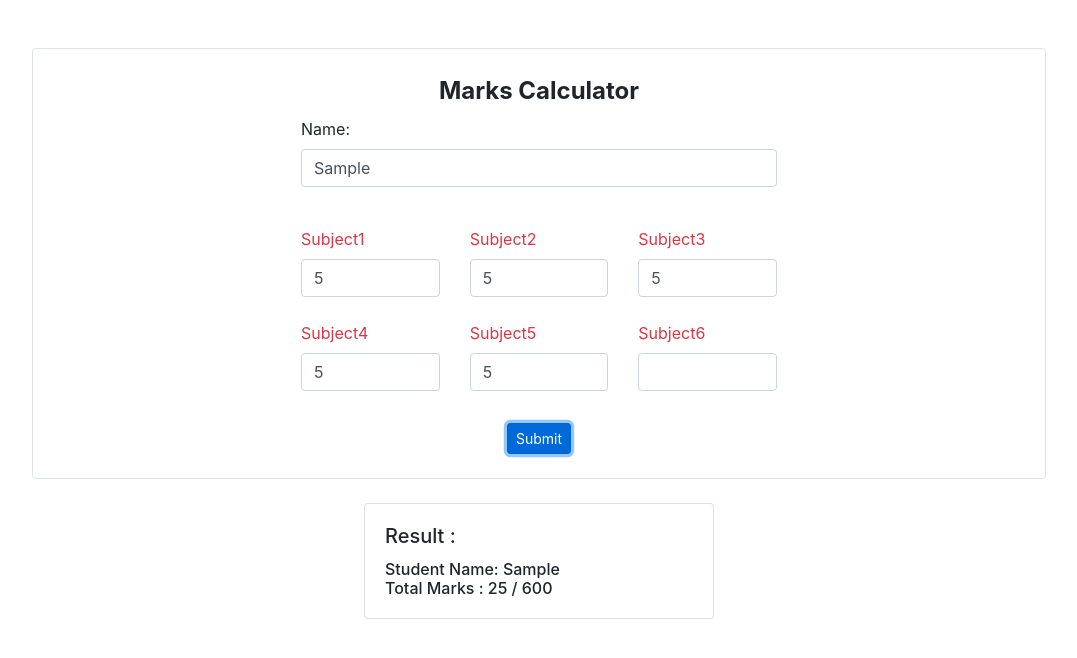
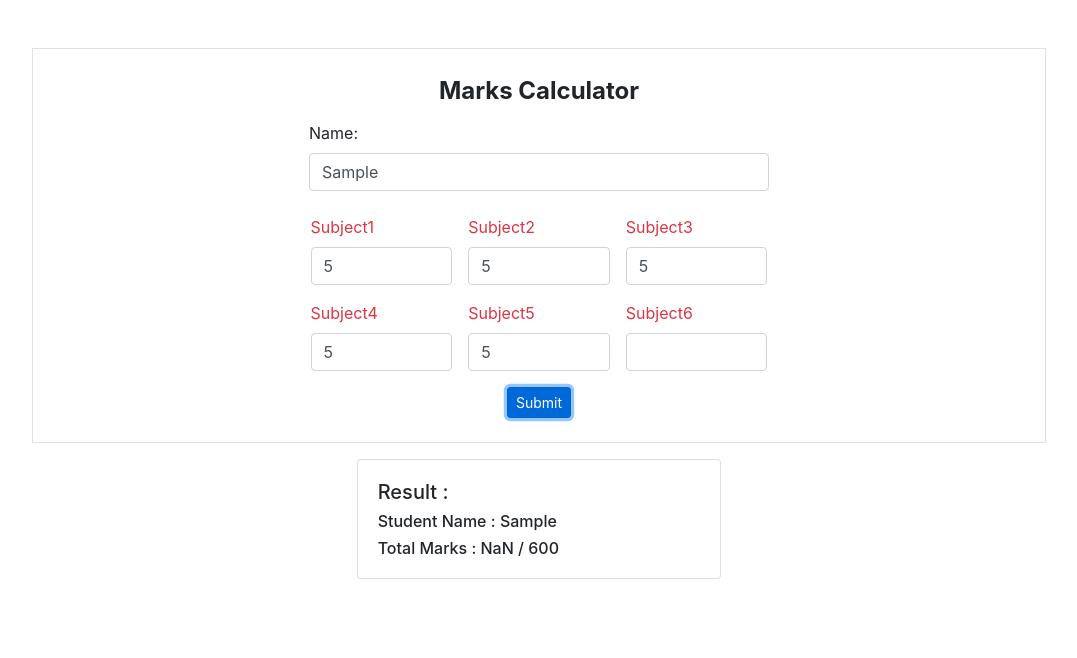
Before and after one commit to lokeshboddula/JS-Basic-Marks-Calculator, a plain HTML site: page index.html in a window 1280 px wide. Both pictures are taken after typing "Sample", "5", "5", "5", "5", "5" into the empty fields and a click on the button "Submit". Shown: the whole page, without its empty margins (101-1178 px from the left). Drawn offline with nearby package versions, Linux system fonts and the light colour scheme.

Commit message:
modified marks sheet

```diff
--- a/index.html
+++ b/index.html
@@ -11,71 +11,85 @@
 <div class = "container">
   <form>
       <fieldset>
-        <div class="row border rounded justify-content-center mt-5 pb-4 pt-4 ml-5 mr-5">
-          <div class="col-4">
+        <div class="border mt-5 pb-4 pt-4 ml-5 mr-5">
+        <div class="row form-group justify-content-center mr-3 ml-3">
+        <div class="col-md-10 col-sm-8 mb-1">
         <legend class="text-center"><strong>Marks Calculator</strong></legend>
         </div>
-        <div class="w-100"></div>
-        <div class="col-6">
+        <div class="col-sm-8 col-md-6">
         <label class="form-label" for="name">Name:</label>
-        <input class="form-control mb-3" type="text" placeholder="Enter Student Name" id="name">
+        <input class="form-control" type="text" placeholder="Enter Student Name" id="name">
         </div>
-        <div class="w-100 mb-4"></div>
-        <div class="col-2">
+        </div>
+
+
+        <div class="row form group justify-content-center px-5">
+          <div class="col-md-2 col-sm-2 p-2">
             <label class="form-label text-danger" for="number">Subject1</label>
             <input class="form-control" value="number" type="number" id="sub1">
           </div>
-        <div class="col-2">
+          <div class="col-md-2 col-sm-2 p-2">
             <label class="form-label text-danger" for="name">Subject2</label>
             <input class="form-control" value="number" type="number" id="sub2">
           </div>
-        <div class="col-2">
+          <div class="col-md-2 col-sm-2 p-2">
             <label class="form-label text-danger" for="name">Subject3</label>
             <input class="form-control" value="number" type="number" id="sub3">
           </div>
-        <div class="w-100 mb-4"></div>
-        <div class="col-2">
+         </div>
+
+        <div class="row form group justify-content-center px-5">
+          <div class="col-md-2 col-sm-2 p-2">
            <label class="form-label text-danger" for="name">Subject4</label>
            <input class="form-control" value="number" type="number" id="sub4">
           </div>
-        <div class="col-2">
+        <div class="col-md-2 col-sm-2 p-2">
           <label class="form-label text-danger" value= "number" for="name">Subject5</label>
           <input class="form-control" value="number" type="number" id="sub5">
         </div>
-        <div class="col-2">
+        <div class="col-md-2 col-sm-2 p-2">
           <label class="form-label text-danger" for="name">Subject6</label>
           <input class="form-control" value="number" type="number" id="sub6">
         </div>
-        <div class="w-100 mb-4"></div>
+        </div>
+
+         <div class="text-center">
           <button type="button" class="btn btn-primary btn-sm mt-2 waves-effect" id="submit">Submit</button>
+         </div>
         </div>
       </fieldset>
     </form>
-    <div class="row justify-content-center bordered mt-4 pb-5">
-      <div class="col-4">
+   </div>
+
+    </div>
+      <div class="row justify-content-center mt-3 mx-5">
+      <div class="col-md-4 col-sm-4" >
         <div class="card">
           <div class="card-body">
-            <h5 class="card-title">Result :</h5>
-            <h6 class="card-text" id="stotal"></h6>
+            <h5 class="card-text">Result :</h5>
+            <h6 class="card-text" id="sname">Student Name : </h6>
+            <h6 class="card-text" id="stotal">Total Marks :</h6>
           </div>
       </div>
     </div>
   </div>
  </div>
  <script>
-   document.getElementById("submit").addEventListener("click", displayText);
-   function displayText() {
+   document.getElementById("submit").addEventListener("click", showResult);
+   function showResult() {
+    document.getElementById("sname").innerHTML =  "Student Name : " + document.getElementById("name").value;
       var sub1 = document.getElementById("sub1").value;
-      var sub2 = document.getElementById("sub1").value;
+      var sub2 = document.getElementById("sub2").value;
       var sub3 = document.getElementById("sub3").value;
       var sub4 = document.getElementById("sub4").value;
       var sub5 = document.getElementById("sub5").value;
       var sub6 = document.getElementById("sub6").value;
-      var total = sub1 - (- sub2) - (- sub3) - (- sub4) - (- sub5) - (- sub6);
-      var studentDetails =  "Student Name: " + document.getElementById("name").value;
-      document.getElementById("stotal").innerHTML = studentDetails + "\n<br/>" + "Total Marks : " + total + " / 600";
-      alert(document.getElementById("stotal").innerHTML);
+      var totalMarks = parseInt(sub1) + parseInt(sub2) + parseInt(sub3) + parseInt(sub4) +
+      parseInt(sub5) + parseInt(sub6);
+      document.getElementById("stotal").innerHTML = "Total Marks : " +  totalMarks + " / 600";
+
    };
+
  </script>
  <script src="https://code.jquery.com/jquery-3.5.1.slim.min.js"
   integrity="sha384-DfXdz2htPH0lsSSs5nCTpuj/zy4C+OGpamoFVy38MVBnE+IbbVYUew+OrCXaRkfj"
```
Lines whose indentation alone changed are shown as unchanged.
